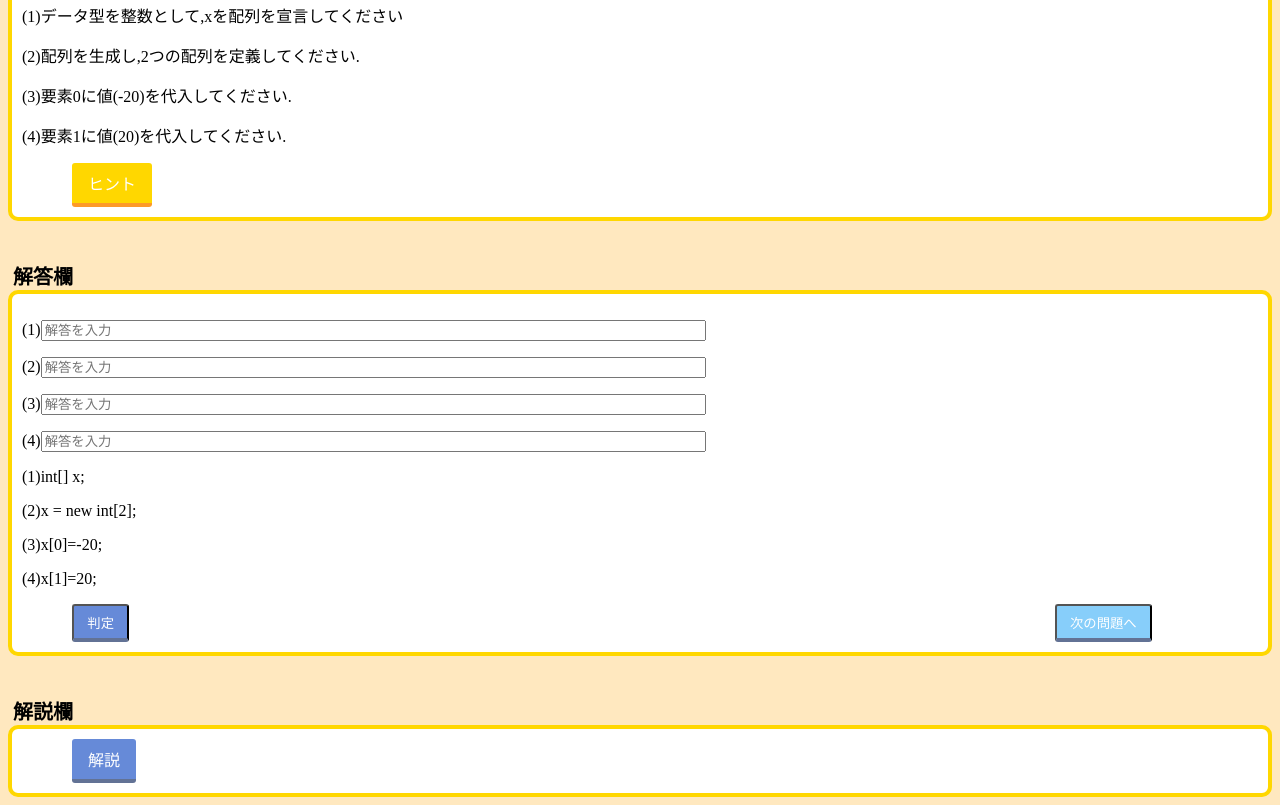
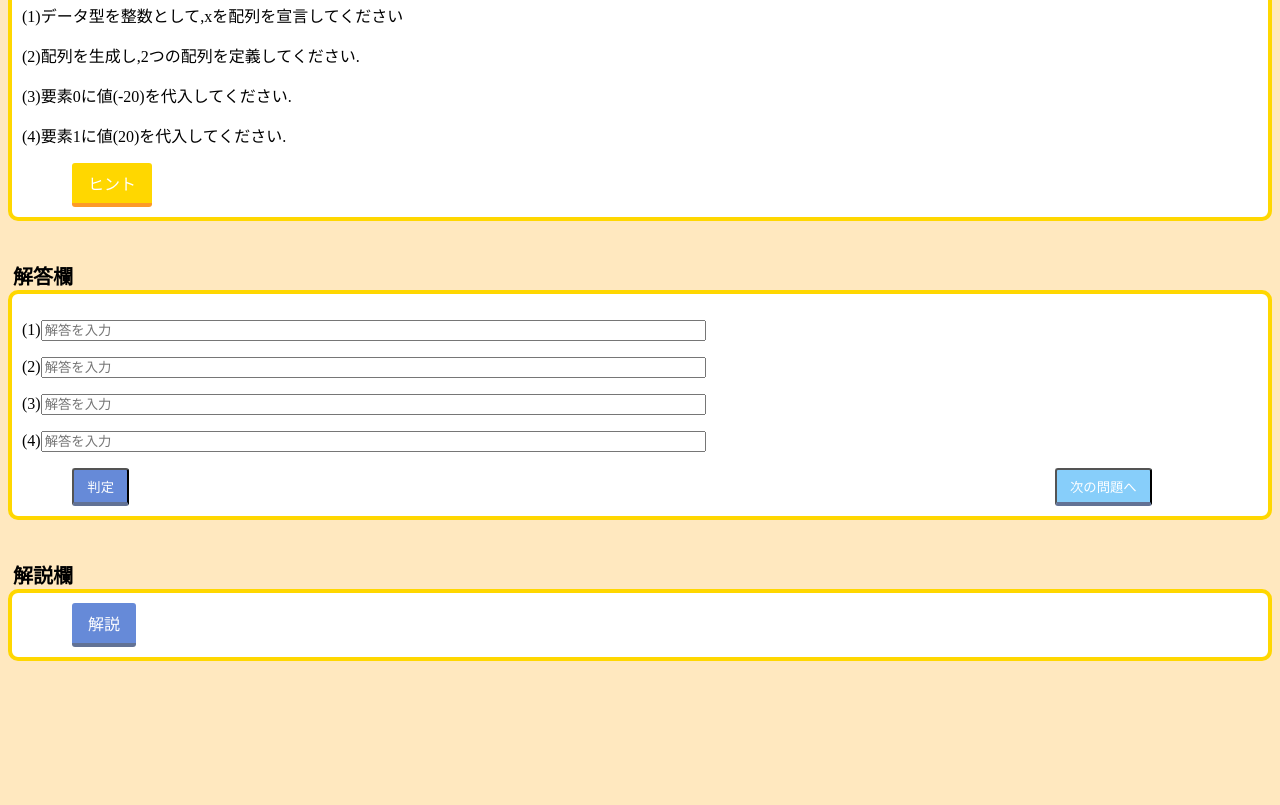
Before and after one commit to o-saringu/11-1_syokyuu, a plain HTML site: page index.html in a window 1280 px wide. Shown: the part 827-1632 px from the top of the page. After the commit the page ends 1496 px from the top, so only its background shows below. Drawn offline with Linux system fonts and the light colour scheme.

Commit message:
Update index.html

```diff
--- a/index.html
+++ b/index.html
@@ -70,11 +70,6 @@
 	</p>
 
 
-	<p>(1)int[] x;</p>
-	<p>(2)x = new int[2];</p>
-	<p>(3)x[0]=-20;</p>
-	<p>(4)x[1]=20;</p>
-
 	<input type="button" id="btn" value="判定">
 
 	<input type="button"  id="btn2" onclick="location.href='https://o-saringu.github.io/11-1_tyuukyuu/'"value="次の問題へ">
```
